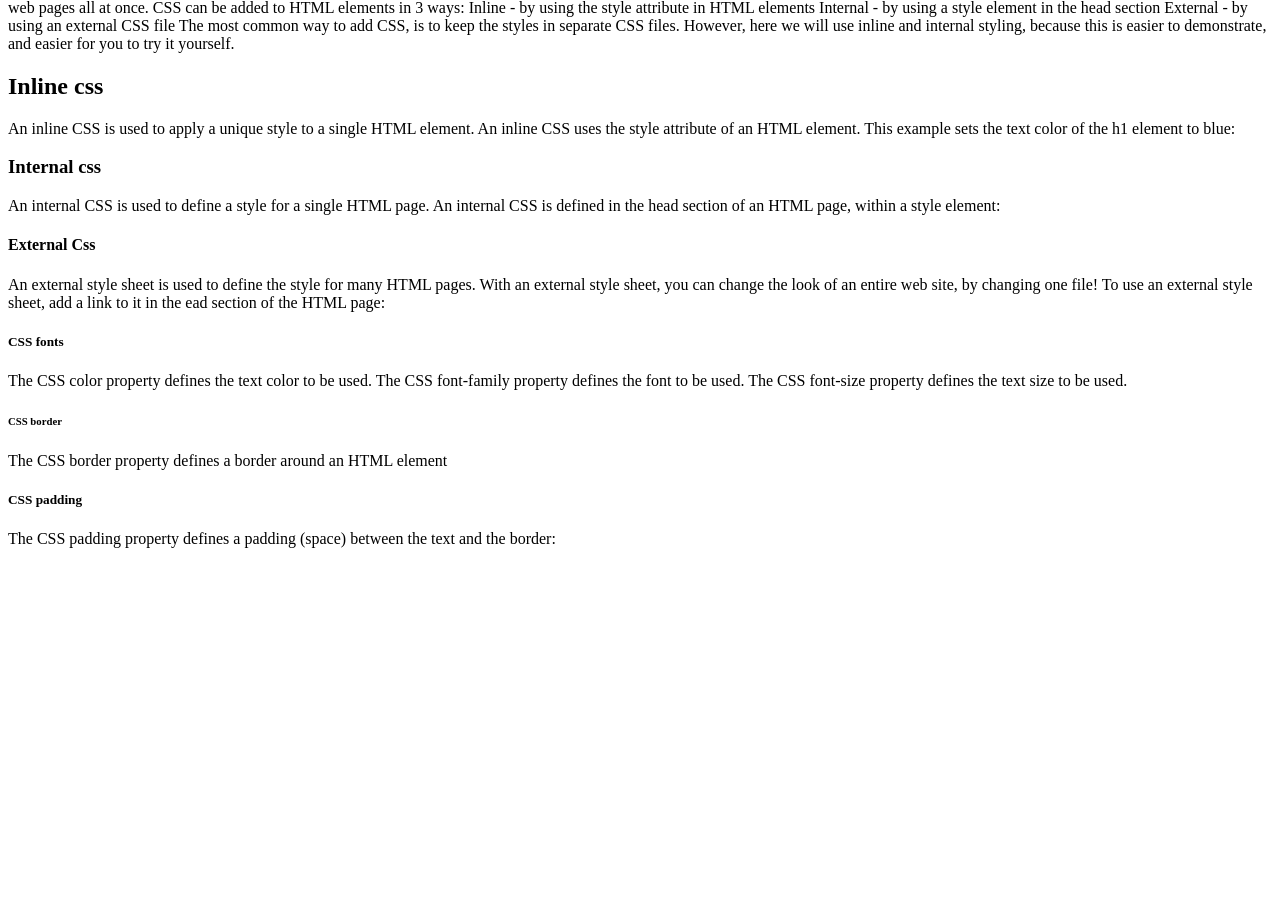
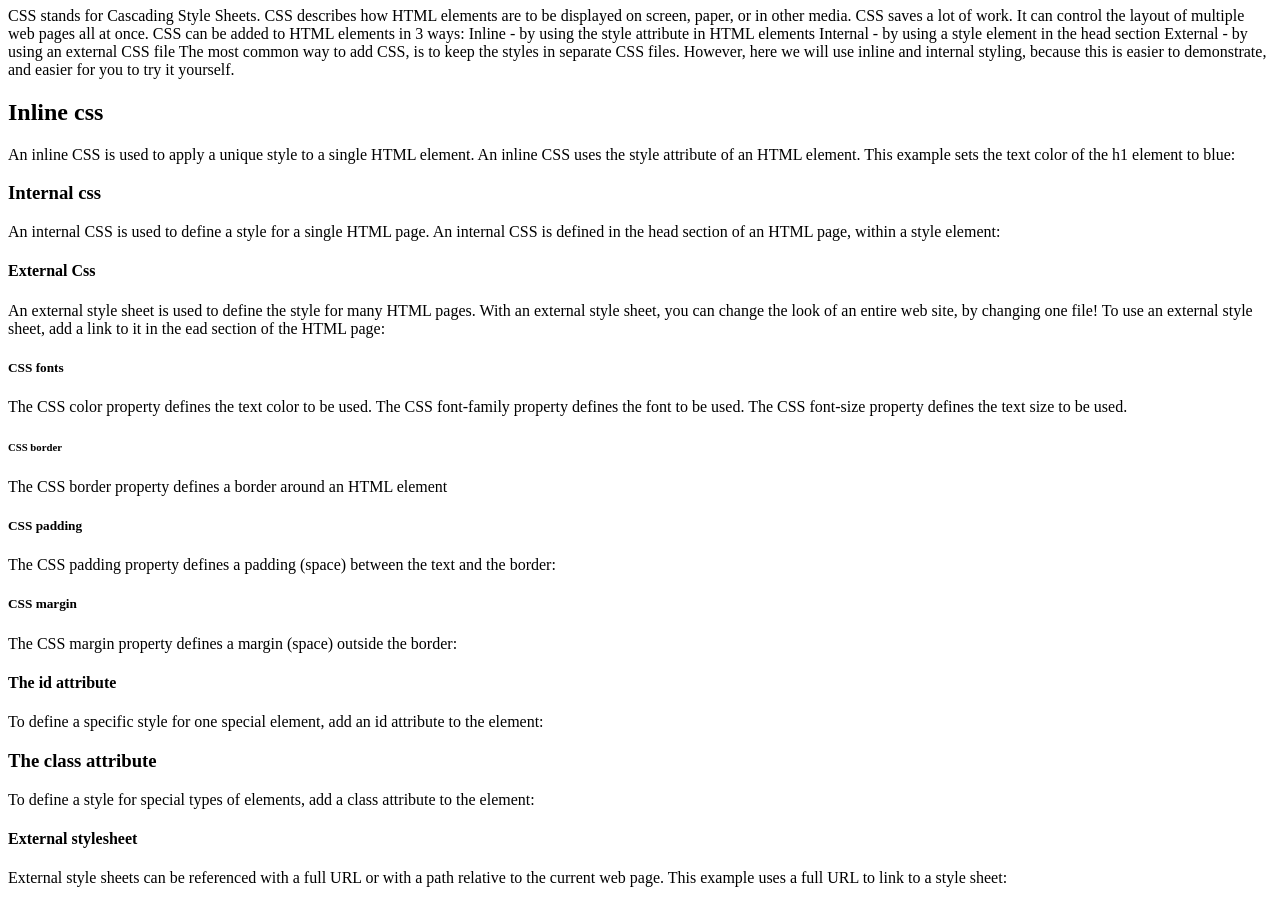
Before and after one commit to davidolarinde/All-HTML-from-Zero-to-Professional-Dignity-Academy, a plain HTML site: page HTML CSS.html in a window 1280 px wide. Shown: the part 99-1002 px from the top of the page. Before the commit the page ends 800 px from the top, so only its background shows below. Drawn offline with Linux system fonts and the light colour scheme.

Commit message:
html with css linking

```diff
--- a/HTML CSS.html
+++ b/HTML CSS.html
@@ -7,6 +7,7 @@
     <title>HTML CSS</title>
 </head>
 <body>
+    <a href="index.html">Goto homepage</a>
     <h1>Styling with html and css</h1>
     <p>CSS stands for Cascading Style Sheets.
 
@@ -53,5 +54,19 @@
 
  <h5>CSS padding</h5>
  <p>The CSS padding property defines a padding (space) between the text and the border:</p>
-            </body>
+<h5>CSS margin</h5>
+<P>The CSS margin property defines a margin (space) outside the border:</P>
+
+<h4>The id attribute</h4>
+<p>To define a specific style for one special element, add an id attribute to the element:</p>
+
+<h3>The class attribute</h3>
+<p>To define a style for special types of elements, add a class attribute to the element:</p>
+
+<h4>External stylesheet</h4>
+<p>External style sheets can be referenced with a full URL or with a path relative to the current web page.
+
+    This example uses a full URL to link to a style sheet:</p>
+
+</body>
 </html>
```
